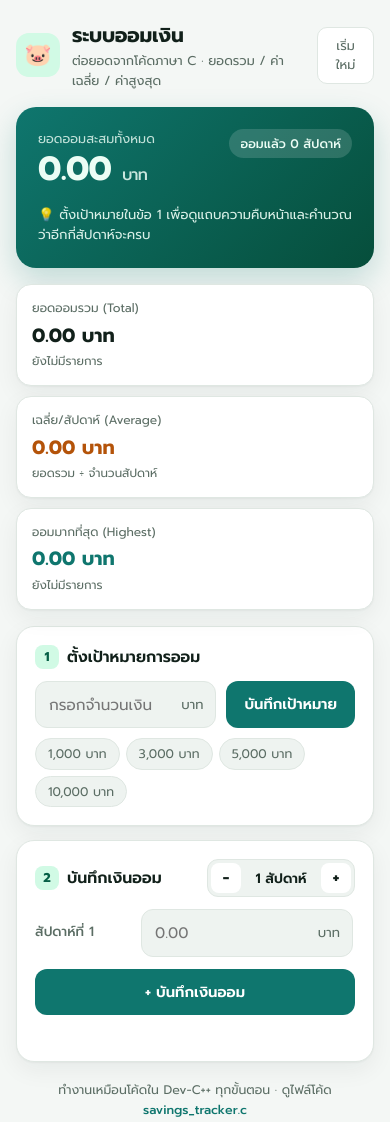
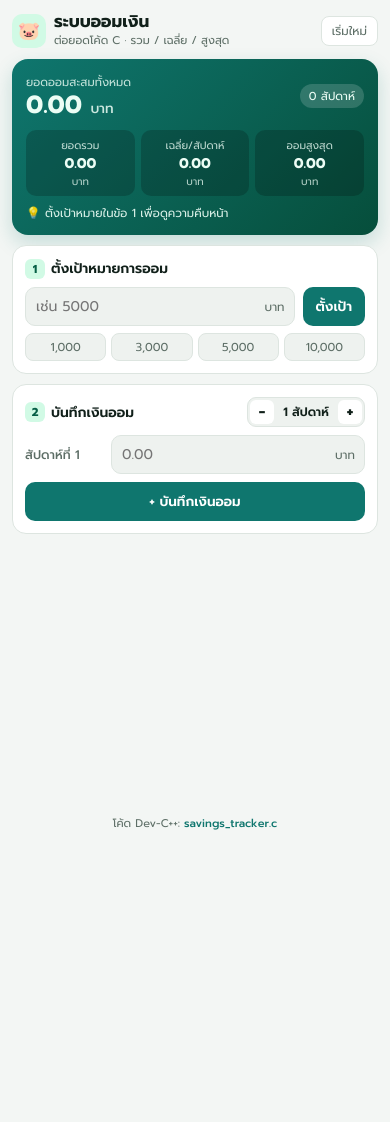
Before and after one commit to chrisandkoya-cmyk/savings-tracker, a plain HTML site: page index.html in a window 390 px wide. After the commit the page ends 844 px from the top, so only its background shows below. Drawn offline with Linux system fonts and the light colour scheme.

Commit message:
Fit layout on a single mobile screen without input overflow

```diff
--- a/index.html
+++ b/index.html
@@ -2,7 +2,7 @@
 <html lang="th">
 <head>
 <meta charset="UTF-8">
-<meta name="viewport" content="width=device-width, initial-scale=1">
+<meta name="viewport" content="width=device-width, initial-scale=1, maximum-scale=1">
 <title>ระบบออมเงิน · Savings Tracker</title>
 <meta name="description" content="ระบบออมเงิน ต่อยอดจากโค้ดภาษา C คำนวณยอดรวม ค่าเฉลี่ย และค่าสูงสุด พร้อมติดตามเป้าหมาย">
 <link rel="preconnect" href="https://fonts.googleapis.com">
@@ -10,26 +10,24 @@
 <link href="https://fonts.googleapis.com/css2?family=Prompt:wght@400;500;600;700&display=swap" rel="stylesheet">
 <style>
   :root {
-    --bg: #f4f7f5;
+    --bg: #f3f6f4;
     --surface: #ffffff;
-    --surface-2: #eef3f0;
-    --border: #dfe7e2;
+    --surface-2: #eef2ef;
+    --border: #dde5e0;
     --text: #11201a;
-    --muted: #5b6d64;
+    --muted: #5d6e66;
     --accent: #0f766e;
     --accent-hover: #0d655e;
     --accent-soft: #d1fae5;
     --accent-text: #065f46;
     --gold: #b45309;
-    --gold-soft: #fef3c7;
     --danger: #b91c1c;
-    --shadow: 0 1px 2px rgba(16, 32, 26, .04), 0 8px 24px rgba(16, 32, 26, .06);
   }
   @media (prefers-color-scheme: dark) {
     :root {
       --bg: #0c1512;
       --surface: #13211c;
-      --surface-2: #1a2c26;
+      --surface-2: #1b2d27;
       --border: #253b33;
       --text: #ecfdf5;
       --muted: #8da59b;
@@ -38,161 +36,171 @@
       --accent-soft: #133933;
       --accent-text: #5eead4;
       --gold: #fbbf24;
-      --gold-soft: #332711;
       --danger: #f87171;
-      --shadow: 0 1px 2px rgba(0, 0, 0, .3), 0 10px 28px rgba(0, 0, 0, .35);
     }
   }
-  * { box-sizing: border-box; }
-  body {
-    margin: 0;
-    background: var(--bg);
-    color: var(--text);
+  * { box-sizing: border-box; min-width: 0; }
+  html, body {
+    margin: 0; padding: 0;
+    background: var(--bg); color: var(--text);
     font-family: "Prompt", system-ui, -apple-system, sans-serif;
-    line-height: 1.55;
     -webkit-font-smoothing: antialiased;
+    overflow-x: hidden;
   }
-  .wrap { max-width: 640px; margin: 0 auto; padding: 20px 16px 40px; }
+  .app {
+    max-width: 440px;
+    margin: 0 auto;
+    min-height: 100dvh;
+    padding: 12px;
+    display: flex;
+    flex-direction: column;
+    gap: 10px;
+  }
 
-  /* Top bar */
+  /* Header */
   header {
-    display: flex; align-items: center; justify-content: space-between;
-    gap: 12px; margin-bottom: 16px;
+    display: flex; align-items: center; justify-content: space-between; gap: 8px;
   }
-  .brand { display: flex; align-items: center; gap: 12px; }
+  .brand { display: flex; align-items: center; gap: 8px; }
   .logo {
-    width: 44px; height: 44px; border-radius: 13px;
-    background: var(--accent-soft); color: var(--accent-text);
-    display: grid; place-items: center; font-size: 22px; flex-shrink: 0;
+    width: 34px; height: 34px; border-radius: 10px;
+    background: var(--accent-soft); display: grid; place-items: center; font-size: 18px; flex-shrink: 0;
   }
-  h1 { font-size: 1.25rem; font-weight: 700; margin: 0; letter-spacing: -.01em; }
-  .sub { font-size: .8rem; color: var(--muted); margin: 0; }
+  h1 { font-size: 1.05rem; font-weight: 700; margin: 0; line-height: 1.2; }
+  .sub { font-size: .7rem; color: var(--muted); margin: 0; }
   .ghost-btn {
     background: var(--surface); color: var(--muted); border: 1px solid var(--border);
-    padding: 8px 12px; border-radius: 10px; font: inherit; font-size: .8rem;
-    cursor: pointer; transition: .15s;
+    padding: 5px 10px; border-radius: 8px; font: inherit; font-size: .74rem; cursor: pointer;
+    flex-shrink: 0;
   }
   .ghost-btn:hover { color: var(--danger); border-color: var(--danger); }
 
-  /* Hero card */
+  /* Hero + 3 stats inside one compact block */
   .hero {
     background: linear-gradient(135deg, #0f766e 0%, #064e3b 100%);
-    color: #ecfdf5; border-radius: 20px; padding: 22px;
-    box-shadow: 0 12px 30px rgba(15, 118, 110, .22);
-    margin-bottom: 16px;
+    color: #ecfdf5; border-radius: 16px; padding: 14px;
+    box-shadow: 0 8px 20px rgba(15, 118, 110, .2);
   }
-  .hero-top { display: flex; justify-content: space-between; align-items: flex-start; gap: 12px; }
-  .hero-label { font-size: .8rem; opacity: .82; }
-  .hero-total { font-size: 2.1rem; font-weight: 700; letter-spacing: -.02em; font-variant-numeric: tabular-nums; line-height: 1.15; margin-top: 2px; }
-  .hero-total small { font-size: 1rem; font-weight: 500; opacity: .85; }
+  .hero-top { display: flex; justify-content: space-between; align-items: center; gap: 8px; }
+  .hero-label { font-size: .72rem; opacity: .82; }
+  .hero-total {
+    font-size: 1.55rem; font-weight: 700; font-variant-numeric: tabular-nums;
+    line-height: 1.15; word-break: break-word;
+  }
+  .hero-total small { font-size: .85rem; font-weight: 500; opacity: .85; }
   .pill {
-    background: rgba(255,255,255,.15); padding: 5px 11px; border-radius: 999px;
-    font-size: .78rem; font-weight: 500; white-space: nowrap;
+    background: rgba(255,255,255,.16); padding: 3px 9px; border-radius: 999px;
+    font-size: .72rem; white-space: nowrap; flex-shrink: 0;
   }
-  .progress-wrap { margin-top: 16px; }
-  .progress-meta { display: flex; justify-content: space-between; font-size: .82rem; opacity: .92; margin-bottom: 6px; }
-  .bar { height: 10px; background: rgba(255,255,255,.18); border-radius: 999px; overflow: hidden; }
-  .bar > div { height: 100%; background: #34d399; border-radius: 999px; transition: width .35s ease; }
-  .hero-note { margin: 10px 0 0; font-size: .82rem; opacity: .92; }
 
-  /* Summary stats (Total / Average / Highest) */
-  .stats { display: grid; grid-template-columns: repeat(3, 1fr); gap: 10px; margin-bottom: 16px; }
-  @media (max-width: 480px) { .stats { grid-template-columns: 1fr; } }
+  /* 3 summary stats row inside hero */
+  .stats {
+    display: grid; grid-template-columns: repeat(3, 1fr); gap: 6px;
+    margin-top: 10px;
+  }
   .stat {
-    background: var(--surface); border: 1px solid var(--border);
-    border-radius: 15px; padding: 14px 15px; box-shadow: var(--shadow);
+    background: rgba(0, 0, 0, .2);
+    border-radius: 10px; padding: 7px 8px; text-align: center;
   }
-  .stat-k { font-size: .76rem; color: var(--muted); }
-  .stat-v { font-size: 1.2rem; font-weight: 700; margin: 3px 0 2px; font-variant-numeric: tabular-nums; }
-  .stat-s { font-size: .74rem; color: var(--muted); }
-  .stat.hi .stat-v { color: var(--accent); }
-  .stat.avg .stat-v { color: var(--gold); }
+  .stat-k { font-size: .66rem; opacity: .8; white-space: nowrap; overflow: hidden; text-overflow: ellipsis; }
+  .stat-v { font-size: .88rem; font-weight: 700; font-variant-numeric: tabular-nums; white-space: nowrap; overflow: hidden; text-overflow: ellipsis; }
+  .stat-s { font-size: .64rem; opacity: .75; white-space: nowrap; overflow: hidden; text-overflow: ellipsis; }
 
-  /* Section cards (Menu 1 & 2) */
+  /* Progress inside hero */
+  .progress-wrap { margin-top: 10px; }
+  .progress-meta { display: flex; justify-content: space-between; font-size: .74rem; opacity: .92; margin-bottom: 4px; gap: 6px; }
+  .bar { height: 7px; background: rgba(255,255,255,.2); border-radius: 999px; overflow: hidden; }
+  .bar > div { height: 100%; background: #34d399; border-radius: 999px; transition: width .3s ease; }
+  .hero-note { margin: 6px 0 0; font-size: .73rem; opacity: .92; line-height: 1.35; }
+
+  /* Compact cards for Menu 1 & 2 */
   .card {
     background: var(--surface); border: 1px solid var(--border);
-    border-radius: 18px; padding: 18px; box-shadow: var(--shadow);
-    margin-bottom: 14px;
+    border-radius: 14px; padding: 12px;
   }
-  .card-head { display: flex; align-items: center; justify-content: space-between; gap: 10px; margin-bottom: 12px; }
+  .card-head { display: flex; align-items: center; justify-content: space-between; gap: 8px; margin-bottom: 8px; }
   .step {
-    display: inline-flex; align-items: center; gap: 8px;
-    font-weight: 600; font-size: .98rem; margin: 0;
+    display: inline-flex; align-items: center; gap: 6px;
+    font-weight: 600; font-size: .86rem; margin: 0;
   }
   .step-num {
-    width: 24px; height: 24px; border-radius: 8px;
+    width: 20px; height: 20px; border-radius: 6px;
     background: var(--accent-soft); color: var(--accent-text);
-    display: inline-grid; place-items: center; font-size: .8rem; font-weight: 700;
+    display: inline-grid; place-items: center; font-size: .72rem; font-weight: 700; flex-shrink: 0;
   }
 
-  /* Controls */
-  .row { display: flex; gap: 10px; flex-wrap: wrap; }
-  .input-wrap { flex: 1; min-width: 170px; position: relative; }
+  /* Non-overflowing input row */
+  .row {
+    display: grid;
+    grid-template-columns: 1fr auto;
+    gap: 8px;
+    align-items: stretch;
+  }
+  .input-wrap { position: relative; width: 100%; }
   .inp {
     width: 100%; background: var(--surface-2); color: var(--text);
-    border: 1.5px solid var(--border); border-radius: 12px;
-    padding: 11px 48px 11px 13px; font: inherit; font-size: .95rem;
-    font-variant-numeric: tabular-nums; transition: .15s;
+    border: 1.5px solid var(--border); border-radius: 10px;
+    padding: 8px 36px 8px 10px; font: inherit; font-size: .88rem;
+    font-variant-numeric: tabular-nums;
   }
   .inp:focus { outline: none; border-color: var(--accent); background: var(--surface); }
   .unit {
-    position: absolute; right: 13px; top: 50%; transform: translateY(-50%);
-    font-size: .82rem; color: var(--muted); pointer-events: none;
+    position: absolute; right: 10px; top: 50%; transform: translateY(-50%);
+    font-size: .74rem; color: var(--muted); pointer-events: none;
   }
   .btn {
     background: var(--accent); color: #ffffff; border: 0;
-    border-radius: 12px; padding: 11px 18px; font: inherit;
-    font-size: .92rem; font-weight: 600; cursor: pointer;
-    transition: transform .08s, background .15s;
+    border-radius: 10px; padding: 8px 13px; font: inherit;
+    font-size: .84rem; font-weight: 600; cursor: pointer; white-space: nowrap;
   }
   .btn:hover { background: var(--accent-hover); }
-  .btn:active { transform: scale(.98); }
-  .btn-block { width: 100%; margin-top: 12px; padding: 12px; }
+  .btn-block { width: 100%; margin-top: 8px; padding: 9px; }
 
   /* Quick chips */
-  .chips { display: flex; flex-wrap: wrap; gap: 6px; margin-top: 10px; }
+  .chips { display: grid; grid-template-columns: repeat(4, 1fr); gap: 5px; margin-top: 7px; }
   .chip {
     background: var(--surface-2); color: var(--muted); border: 1px solid var(--border);
-    border-radius: 999px; padding: 5px 12px; font: inherit; font-size: .78rem;
-    cursor: pointer; transition: .15s;
+    border-radius: 8px; padding: 4px 0; font: inherit; font-size: .72rem;
+    cursor: pointer; text-align: center;
   }
   .chip:hover { color: var(--accent-text); background: var(--accent-soft); border-color: transparent; }
 
-  /* Stepper for N weeks */
+  /* Stepper */
   .stepper {
-    display: inline-flex; align-items: center; gap: 6px;
+    display: inline-flex; align-items: center; gap: 4px;
     background: var(--surface-2); border: 1px solid var(--border);
-    border-radius: 11px; padding: 3px;
+    border-radius: 9px; padding: 2px; flex-shrink: 0;
   }
   .step-btn {
-    width: 30px; height: 30px; border-radius: 8px; border: 0;
+    width: 24px; height: 24px; border-radius: 6px; border: 0;
     background: var(--surface); color: var(--text); font: inherit;
-    font-weight: 700; cursor: pointer;
+    font-weight: 700; cursor: pointer; line-height: 1;
   }
-  .step-btn:hover { background: var(--accent-soft); color: var(--accent-text); }
-  .step-val { min-width: 68px; text-align: center; font-size: .85rem; font-weight: 600; }
+  .step-val { min-width: 56px; text-align: center; font-size: .76rem; font-weight: 600; }
 
-  .wk-list { display: grid; gap: 8px; max-height: 250px; overflow: auto; padding-right: 2px; }
-  .wk-row { display: flex; align-items: center; gap: 10px; }
-  .wk-tag {
-    width: 96px; flex-shrink: 0; font-size: .84rem; color: var(--muted);
-    font-weight: 500;
+  .wk-list {
+    display: grid; gap: 6px;
+    max-height: 118px; overflow-y: auto;
   }
+  .wk-row {
+    display: grid;
+    grid-template-columns: 78px 1fr;
+    align-items: center;
+    gap: 8px;
+  }
+  .wk-tag { font-size: .78rem; color: var(--muted); font-weight: 500; white-space: nowrap; }
 
-  /* Toast */
-  .toast {
-    min-height: 20px; font-size: .82rem; margin-top: 8px;
-    color: var(--accent-text); font-weight: 500;
-  }
+  .toast { font-size: .75rem; text-align: center; min-height: 16px; color: var(--accent-text); font-weight: 500; }
   .toast.err { color: var(--danger); }
 
-  footer { text-align: center; font-size: .78rem; color: var(--muted); margin-top: 18px; }
+  footer {
+    margin-top: auto; text-align: center; font-size: .7rem; color: var(--muted);
+  }
   footer a { color: var(--accent); text-decoration: none; font-weight: 500; }
-  footer a:hover { text-decoration: underline; }
 </style>
 </head>
 <body>
-<main class="wrap">
+<main class="app">
 
   <!-- Header -->
   <header>
@@ -200,85 +208,85 @@
       <div class="logo" aria-hidden="true">🐷</div>
       <div>
         <h1>ระบบออมเงิน</h1>
-        <p class="sub">ต่อยอดจากโค้ดภาษา C · ยอดรวม / ค่าเฉลี่ย / ค่าสูงสุด</p>
+        <p class="sub">ต่อยอดโค้ด C · รวม / เฉลี่ย / สูงสุด</p>
       </div>
     </div>
     <button id="resetBtn" class="ghost-btn" onclick="resetAll()">เริ่มใหม่</button>
   </header>
 
-  <!-- Hero: ยอดสะสม + ความคืบหน้าเป้าหมาย -->
-  <section class="hero" aria-label="ภาพรวมการออม">
+  <!-- 3. สรุปผลการออม + ความคืบหน้าเป้าหมาย (รวมในการ์ดเดียว) -->
+  <section class="hero" aria-label="สรุปผลการออม">
     <div class="hero-top">
       <div>
         <div class="hero-label">ยอดออมสะสมทั้งหมด</div>
         <div class="hero-total" id="heroTotal">0.00 <small>บาท</small></div>
       </div>
-      <span class="pill" id="heroWeeks">ออมแล้ว 0 สัปดาห์</span>
+      <span class="pill" id="heroWeeks">0 สัปดาห์</span>
     </div>
+
+    <div class="stats">
+      <div class="stat">
+        <div class="stat-k">ยอดรวม</div>
+        <div class="stat-v" id="stTotal">0.00</div>
+        <div class="stat-s" id="stTotalSub">บาท</div>
+      </div>
+      <div class="stat">
+        <div class="stat-k">เฉลี่ย/สัปดาห์</div>
+        <div class="stat-v" id="stAvg">0.00</div>
+        <div class="stat-s">บาท</div>
+      </div>
+      <div class="stat">
+        <div class="stat-k">ออมสูงสุด</div>
+        <div class="stat-v" id="stHigh">0.00</div>
+        <div class="stat-s" id="stHighSub">บาท</div>
+      </div>
+    </div>
+
     <div class="progress-wrap" id="goalBox"></div>
   </section>
 
-  <!-- เมนู 3: สรุปผล 3 ค่าจากโค้ดครู -->
-  <section class="stats" aria-label="สรุปผลการออม">
-    <div class="stat">
-      <div class="stat-k">ยอดออมรวม (Total)</div>
-      <div class="stat-v" id="stTotal">0.00 ฿</div>
-      <div class="stat-s" id="stTotalSub">ยังไม่มีรายการ</div>
-    </div>
-    <div class="stat avg">
-      <div class="stat-k">เฉลี่ย/สัปดาห์ (Average)</div>
-      <div class="stat-v" id="stAvg">0.00 ฿</div>
-      <div class="stat-s">ยอดรวม ÷ จำนวนสัปดาห์</div>
-    </div>
-    <div class="stat hi">
-      <div class="stat-k">ออมมากที่สุด (Highest)</div>
-      <div class="stat-v" id="stHigh">0.00 ฿</div>
-      <div class="stat-s" id="stHighSub">-</div>
-    </div>
-  </section>
-
-  <!-- เมนู 1: ตั้งเป้าหมายการออม -->
+  <!-- 1. ตั้งเป้าหมายการออม -->
   <section class="card">
     <div class="card-head">
       <h2 class="step"><span class="step-num">1</span> ตั้งเป้าหมายการออม</h2>
     </div>
     <div class="row">
       <div class="input-wrap">
-        <input id="goalInput" type="number" min="1" class="inp" placeholder="กรอกจำนวนเงิน เช่น 5000">
+        <input id="goalInput" type="number" min="1" class="inp" placeholder="เช่น 5000">
         <span class="unit">บาท</span>
       </div>
-      <button id="saveGoalBtn" class="btn" onclick="setGoal()">บันทึกเป้าหมาย</button>
+      <button id="saveGoalBtn" class="btn" onclick="setGoal()">ตั้งเป้า</button>
     </div>
-    <div class="chips" aria-label="เลือกเป้าหมายด่วน">
-      <button class="chip" onclick="quickGoal(1000)">1,000 บาท</button>
-      <button class="chip" onclick="quickGoal(3000)">3,000 บาท</button>
-      <button class="chip" onclick="quickGoal(5000)">5,000 บาท</button>
-      <button class="chip" onclick="quickGoal(10000)">10,000 บาท</button>
+    <div class="chips">
+      <button class="chip" onclick="quickGoal(1000)">1,000</button>
+      <button class="chip" onclick="quickGoal(3000)">3,000</button>
+      <button class="chip" onclick="quickGoal(5000)">5,000</button>
+      <button class="chip" onclick="quickGoal(10000)">10,000</button>
     </div>
   </section>
 
-  <!-- เมนู 2: บันทึกเงินออม (รับ N สัปดาห์) -->
+  <!-- 2. บันทึกเงินออม -->
   <section class="card">
     <div class="card-head">
       <h2 class="step"><span class="step-num">2</span> บันทึกเงินออม</h2>
-      <div class="stepper" aria-label="จำนวนสัปดาห์">
-        <button class="step-btn" onclick="changeN(-1)" aria-label="ลดจำนวนสัปดาห์">−</button>
+      <div class="stepper">
+        <button class="step-btn" onclick="changeN(-1)" aria-label="ลด">−</button>
         <span class="step-val" id="nLabel">1 สัปดาห์</span>
-        <button class="step-btn" onclick="changeN(1)" aria-label="เพิ่มจำนวนสัปดาห์">+</button>
+        <button class="step-btn" onclick="changeN(1)" aria-label="เพิ่ม">+</button>
       </div>
     </div>
     <div id="weekInputs" class="wk-list"></div>
     <button id="addSavingsBtn" class="btn btn-block" onclick="addSavings()">+ บันทึกเงินออม</button>
-    <div id="msg" class="toast" role="status"></div>
   </section>
 
+  <div id="msg" class="toast" role="status"></div>
+
   <footer>
-    ทำงานเหมือนโค้ดใน Dev-C++ ทุกขั้นตอน · ดูไฟล์โค้ด <a href="savings_tracker.c">savings_tracker.c</a>
+    โค้ด Dev-C++: <a href="savings_tracker.c">savings_tracker.c</a>
   </footer>
 </main>
 
 <script>
-/* ตัวแปรเดียวกับในโค้ด C */
 let goal = 0, weekCount = 0, total = 0, highest = 0, hiWeek = 0, N = 1;
 const KEY = "savings-simple-v1";
 const fmt = n => n.toLocaleString("th-TH", {minimumFractionDigits: 2, maximumFractionDigits: 2});
@@ -291,19 +299,17 @@ function load(){
   }catch(e){}
 }
 
-/* เมนู 1: ตั้งเป้าหมาย */
 function setGoal(){
   const v = parseFloat(document.getElementById("goalInput").value);
   if(!(v >= 1)) return flash("กรุณากรอกจำนวนเงินเป้าหมายมากกว่า 0 บาท", true);
   goal = v; save(); render();
-  flash(`ตั้งเป้าหมาย ${fmt(goal)} บาท เรียบร้อย`);
+  flash(`ตั้งเป้าหมาย ${fmt(goal)} บาท เรียบร้อย ✓`);
 }
 function quickGoal(v){
   document.getElementById("goalInput").value = v;
   setGoal();
 }
 
-/* เมนู 2: รับค่า N รอบ -> total += amount, if (amount > highest) */
 function changeN(delta){
   N = Math.min(20, Math.max(1, N + delta));
   document.getElementById("nLabel").textContent = `${N} สัปดาห์`;
@@ -355,21 +361,19 @@ function flash(t, err){
   m.textContent = t;
   m.className = "toast" + (err ? " err" : "");
   clearTimeout(flash._t);
-  flash._t = setTimeout(() => m.textContent = "", 3200);
+  flash._t = setTimeout(() => m.textContent = "", 3000);
 }
 
-/* เมนู 3: สรุปผล */
 function render(){
   document.getElementById("goalInput").value = goal || "";
   document.getElementById("heroTotal").innerHTML = `${fmt(total)} <small>บาท</small>`;
-  document.getElementById("heroWeeks").textContent = `ออมแล้ว ${weekCount} สัปดาห์`;
+  document.getElementById("heroWeeks").textContent = `${weekCount} สัปดาห์`;
 
   const average = weekCount ? total / weekCount : 0;
-  document.getElementById("stTotal").textContent = `${fmt(total)} บาท`;
-  document.getElementById("stTotalSub").textContent = weekCount ? `รวม ${weekCount} สัปดาห์` : "ยังไม่มีรายการ";
-  document.getElementById("stAvg").textContent = `${fmt(average)} บาท`;
-  document.getElementById("stHigh").textContent = `${fmt(highest)} บาท`;
-  document.getElementById("stHighSub").textContent = hiWeek ? `สัปดาห์ที่ ${hiWeek}` : "ยังไม่มีรายการ";
+  document.getElementById("stTotal").textContent = fmt(total);
+  document.getElementById("stAvg").textContent = fmt(average);
+  document.getElementById("stHigh").textContent = fmt(highest);
+  document.getElementById("stHighSub").textContent = hiWeek ? `สัปดาห์ที่ ${hiWeek}` : "บาท";
 
   const box = document.getElementById("goalBox");
   if(goal > 0){
@@ -377,12 +381,12 @@ function render(){
     const percent = Math.min(100, total / goal * 100);
     let note;
     if(remaining <= 0){
-      note = "🎉 ยินดีด้วย! คุณออมเงินครบตามเป้าหมายแล้ว";
+      note = "🎉 ยินดีด้วย! ออมเงินครบตามเป้าหมายแล้ว";
     } else if(average > 0){
       const weeksLeft = Math.ceil(remaining / average);
-      note = `ยังขาดอีก ${fmt(remaining)} บาท · คาดว่าจะครบในอีก ${weeksLeft} สัปดาห์`;
+      note = `ขาดอีก ${fmt(remaining)} บาท · คาดว่าครบใน ${weeksLeft} สัปดาห์`;
     } else {
-      note = `ยังขาดอีก ${fmt(remaining)} บาท · เริ่มบันทึกเงินออมด้านล่างได้เลย`;
+      note = `ขาดอีก ${fmt(remaining)} บาท`;
     }
     box.innerHTML = `
       <div class="progress-meta">
@@ -392,7 +396,7 @@ function render(){
       <div class="bar"><div style="width:${percent}%"></div></div>
       <p class="hero-note">${note}</p>`;
   } else {
-    box.innerHTML = `<p class="hero-note">💡 ตั้งเป้าหมายในข้อ 1 เพื่อดูแถบความคืบหน้าและคำนวณว่าอีกกี่สัปดาห์จะครบ</p>`;
+    box.innerHTML = `<p class="hero-note">💡 ตั้งเป้าหมายในข้อ 1 เพื่อดูความคืบหน้า</p>`;
   }
   buildInputs();
 }
```
